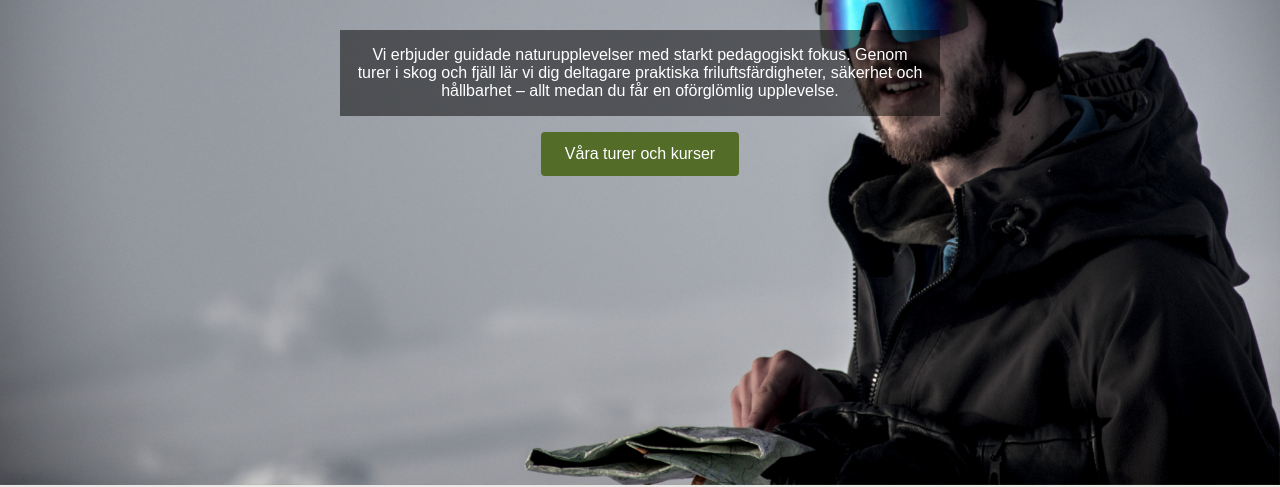
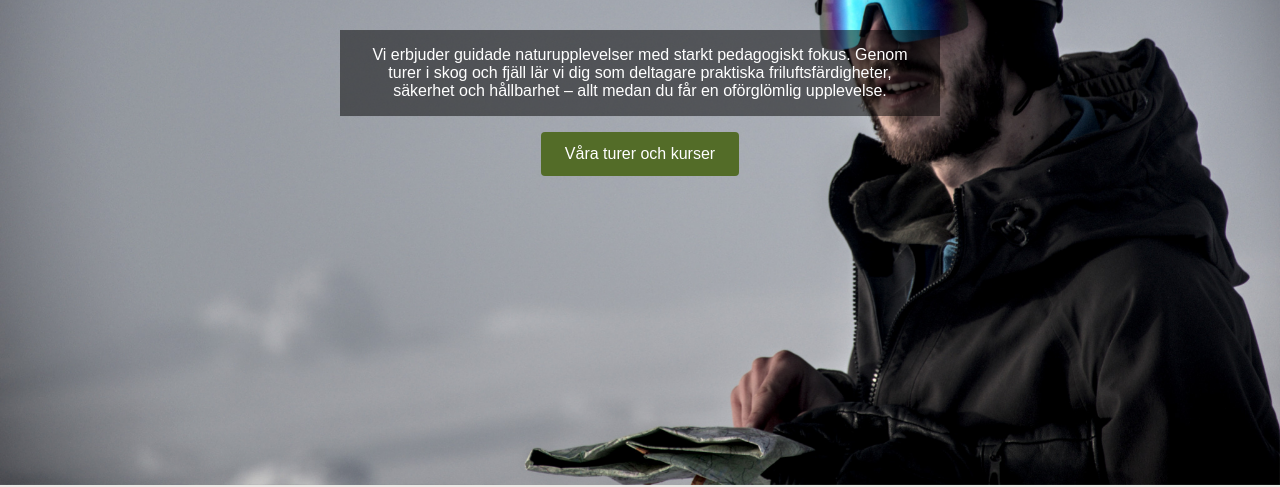
Before and after one commit to MaxWeidacher/FRI.LUFT.LIV-v1, a plain HTML site: page friluftsliv_webbplats/index.html in a window 1280 px wide. Shown: the part 315-802 px from the top of the page. Drawn offline with Linux system fonts and the light colour scheme.

Commit message:
Update index.html

```diff
--- a/friluftsliv_webbplats/index.html
+++ b/friluftsliv_webbplats/index.html
@@ -61,7 +61,7 @@
   <h2 style="font-size:2.5em; background-color: rgba(0,0,0,0.4); padding: 0.5em;">Upplev den svenska naturen med FRI.LUFT.LIV</h2>
   <p style="background-color: rgba(0,0,0,0.5); padding: 1em; max-width:600px; margin:auto;">
     Vi erbjuder guidade naturupplevelser med starkt pedagogiskt fokus.
-    Genom turer i skog och fjäll lär vi dig deltagare praktiska friluftsfärdigheter, säkerhet och hållbarhet – allt medan du får en oförglömlig upplevelse.
+    Genom turer i skog och fjäll lär vi dig som deltagare praktiska friluftsfärdigheter, säkerhet och hållbarhet – allt medan du får en oförglömlig upplevelse.
   </p>
   <a href="#turerna" style="display:inline-block; margin-top:1em; background:#536c28; color:white; padding:0.8em 1.5em; border-radius:4px; text-decoration:none;">Våra turer och kurser</a>
 </section>
```
